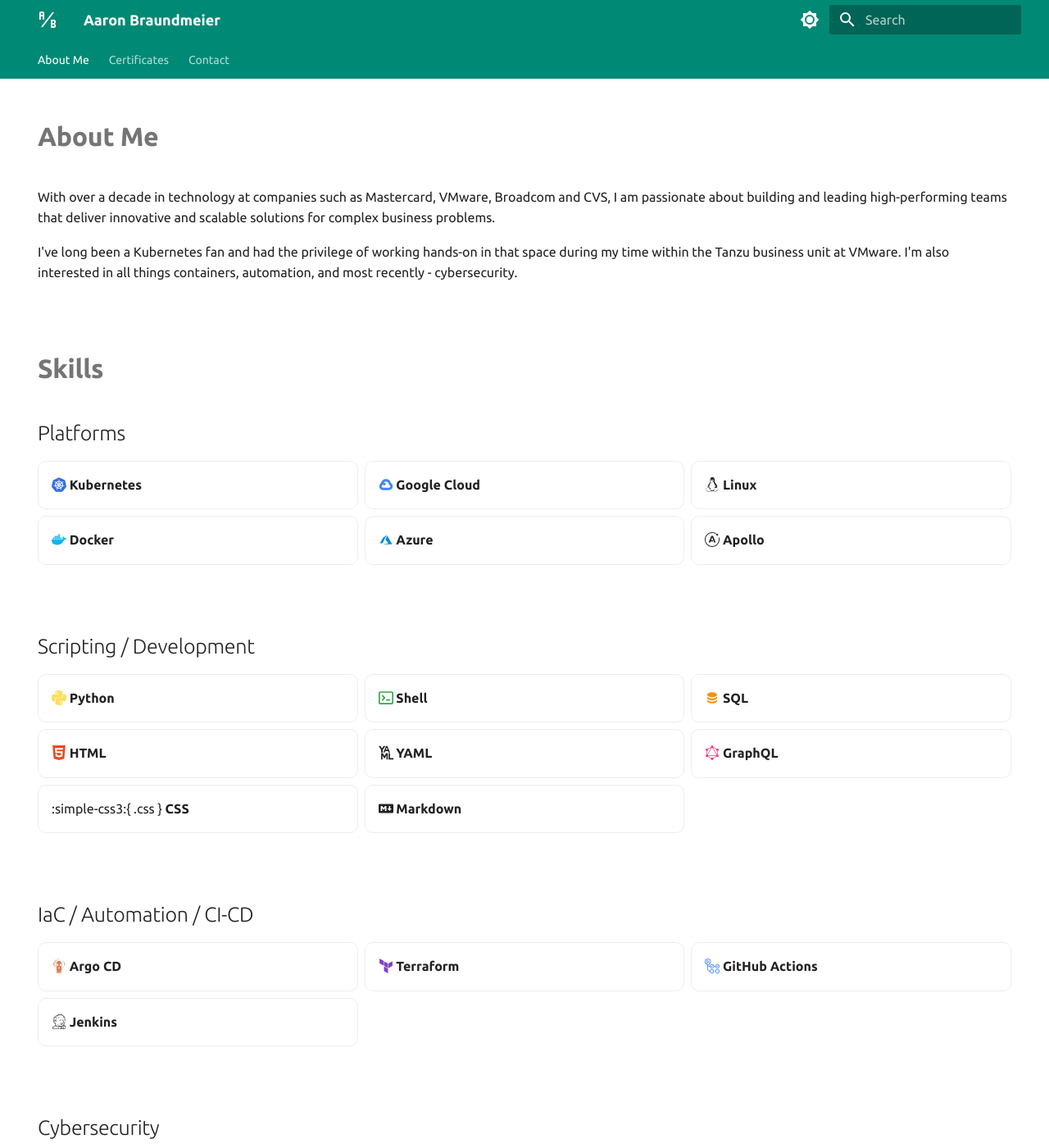
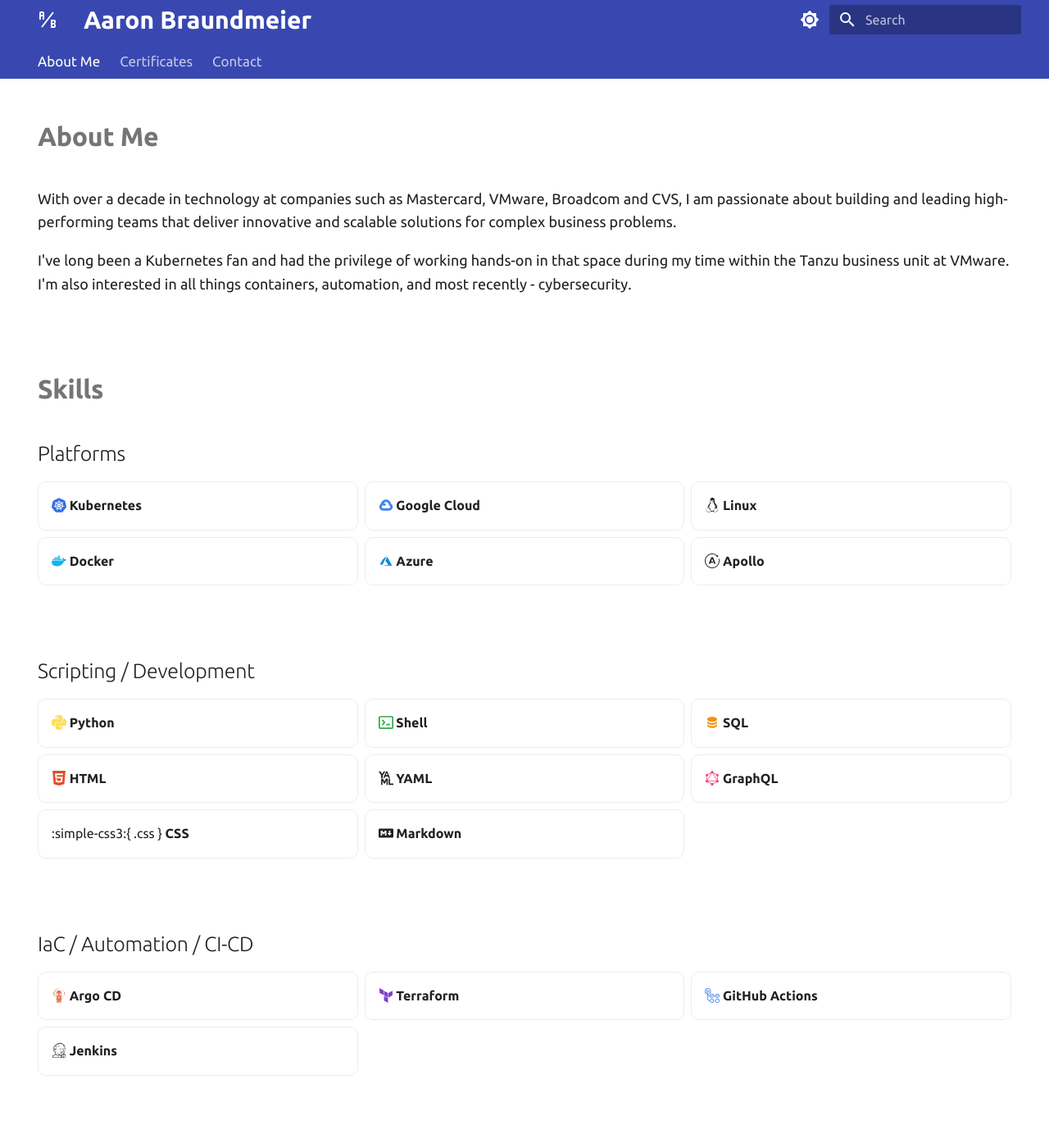
Before and after one commit to Braundo/braundmeier-site, an MkDocs documentation site: the page built from docs/index.md, in a window 1280 px wide and 1400 px high. Shown: the whole window at 82% size. Built offline with MkDocs 1.6.1 and Material for MkDocs 9.7.7, drawn with Linux system fonts in a browser that asks for light colours.

Commit message:
styling changes

```diff
--- a/docs/stylesheets/extra.css
+++ b/docs/stylesheets/extra.css
@@ -1,9 +1,9 @@
 .md-header {
-    background: #008975 !important;
+    background: #3848b0 !important;
 }
 
 .md-footer {
-    background: #008975 !important;
+    background: #3848b0 !important;
 }
 
 .md-footer-meta {
@@ -11,12 +11,12 @@
 }
 
 .md-nav__link:hover {
-    color:#00BF9A !important;
+    color:#3848b0 !important;
 }
 
 .md-nav__link--active {
     font-weight: bold;
-    color:#008975 !important;
+    color:#3848b0 !important;
 }
 
 h1 {
@@ -106,30 +106,46 @@
 }
 
 .md-tabs {
-  background-color: #008975;
+  background-color: #3848b0;
 }
 
 .green-icon {
-  color: #008975;
+  color: #3848b0;
 }
 
 .custom-link {
-  color: #008975 !important;
+  color: #3848b0 !important;
   text-decoration: none;
 }
 .custom-link:hover {
-  color: #00a78e !important;
+  color: #4e5cb4 !important;
   text-decoration: underline;
 }
 
 .md-button {
-  background-color: #008975 !important;
+  background-color: #3848b0 !important;
   color: white !important;
   border: 0px !important;
 }
 
 .md-button:hover {
-  background-color: #00a78e !important;
+  background-color: #4e5cb4 !important;
   color: white !important;
   border: 0px !important;
 }
+
+.md-ellipsis {
+  font-size: 30px !important;
+}
+
+.md-tabs__link {
+  font-size: 17px !important;
+}
+
+p {
+  font-size: 18px !important;
+}
+
+img {
+  width: 300px !important;
+}
```
Also changed, not shown: docs/images/cka.png, 2 other files.
